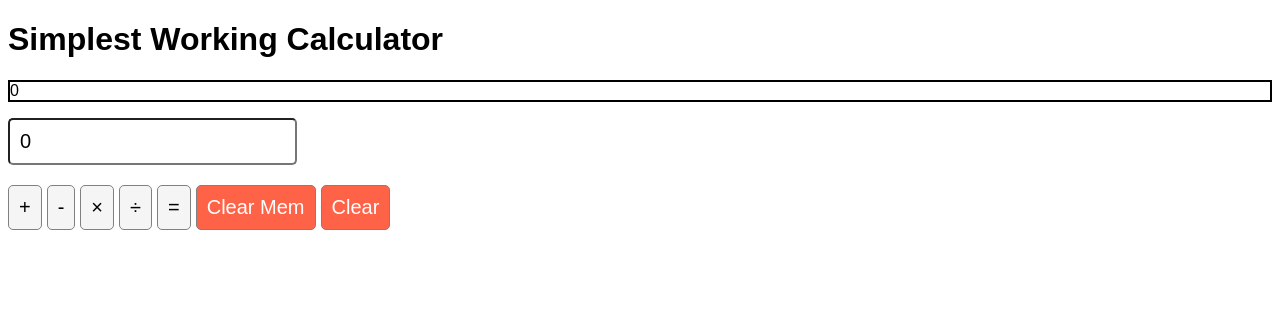
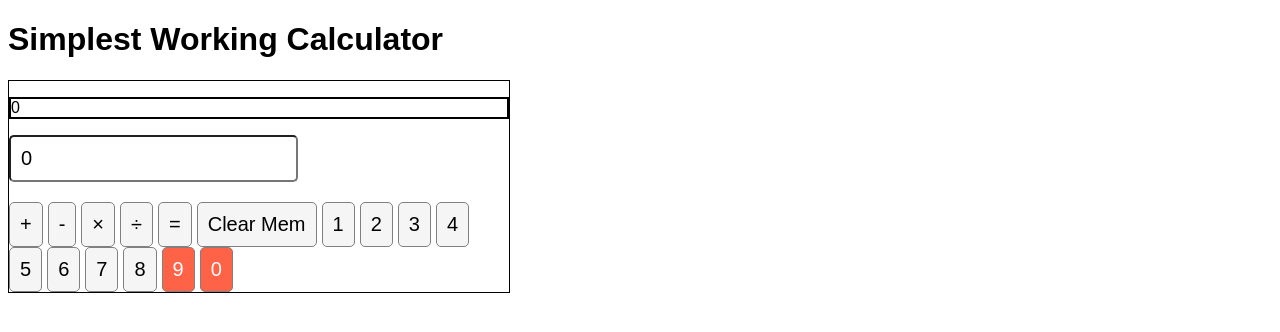
Before and after one commit to ThosL/redesigned-invention, a React (Create React App) app in the folder calculator/: page / in a window 1280 px wide. Shown: the top 332 px of the page. Built offline with nearby package versions, Linux system fonts and the light colour scheme.

Commit message:
Added funcs and buttons for numbers 0-9

```diff
--- a/calculator/src/App.css
+++ b/calculator/src/App.css
@@ -28,3 +28,7 @@
   .result{
     border:solid 2px black;
   }
+  .calculator-body{
+    width:500px;
+    border: solid 1px black;
+  }
--- a/calculator/src/App.js
+++ b/calculator/src/App.js
@@ -9,7 +9,50 @@ function App() {
   const resultRef = useRef(null);
   const [input, setInput] = useState(0);
   const [result, setResult] = useState(0);
-
+  function zero(e){
+    e.preventDefault();
+    setInput(0);
+  }
+  function zero(e){
+    e.preventDefault();
+    setInput(0);
+  }
+  function one(e){
+    e.preventDefault();
+    setInput(1);
+  }
+  function two(e){
+    e.preventDefault();
+    setInput(2);
+  }
+  function three(e){
+    e.preventDefault();
+    setInput(3);
+  }
+  function four(e){
+    e.preventDefault();
+    setInput(4);
+  }
+  function five(e){
+    e.preventDefault();
+    setInput(5);
+  }
+  function six(e){
+    e.preventDefault();
+    setInput(6);
+  }
+  function seven(e){
+    e.preventDefault();
+    setInput(7);
+  }
+  function eight(e){
+    e.preventDefault();
+    setInput(8);
+  }
+  function nine(e){
+    e.preventDefault();
+    setInput(9);
+  }
   function plus(e) {
     e.preventDefault();
     setResult((result) => result + Number(inputRef.current.value));
@@ -57,8 +100,8 @@ function App() {
       <div>
         <h1>Simplest Working Calculator</h1>
       </div>
+      <div className="calculator-body">
         <form>
-
           <p className="result" ref={resultRef}>
             {result}
           </p>
@@ -91,9 +134,39 @@ function App() {
             <button onClick={resetInput}>Clear Mem </button>
           }
           {
-          <button onClick={resetResult}>Clear</button>
+            <button onClick={one}>1</button>
           }
+          {
+            <button onClick={two}>2</button>
+          }
+          {
+            <button onClick={three}>3</button>
+          }
+          {
+            <button onClick={four}>4</button>
+          }
+          {
+            <button onClick={five}>5</button>
+          }
+          {
+            <button onClick={six}>6</button>
+          }
+          {
+            <button onClick={seven}>7</button>
+          }
+          {
+            <button onClick={eight}>8</button>
+          }
+          {
+            <button onClick={nine}>9</button>
+          }
+          {
+            <button onClick={zero}>0</button>
+          }
+
         </form>
+      </div>
+
     </div>
   );
 }
```
Lines whose indentation alone changed are shown as unchanged.
